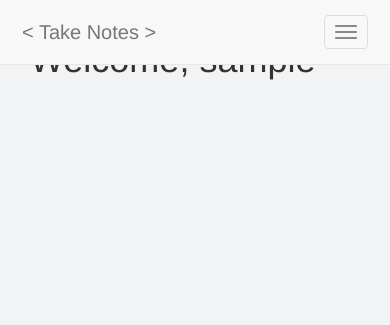
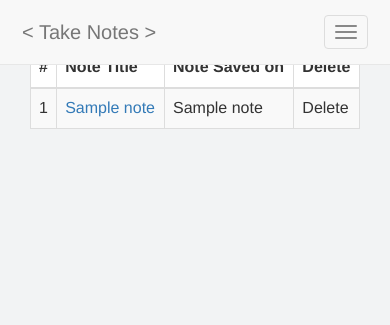
Before and after one commit to OmkarPathak/A-Simple-Note-Taking-Web-App, a Flask app: template templates/profile.html in a window 390 px wide. Shown: the top 325 px of the page. Run offline with Flask 2, Linux system fonts and the light colour scheme; the template is opened without the code that fills it: most values are stand-ins (such as "Sample title", 1, 10 or a date in 2020); parts of the project's set-up code (start-up, migrations or seed data) failed here and were passed over; some libraries are stand-ins or nearby versions.

Commit message:
Modified index and profile

```diff
--- a/templates/index.html
+++ b/templates/index.html
@@ -24,6 +24,14 @@
                 </div><!-- ./navbar-header -->
                 <div id="navbar" class="navbar-collapse collapse">
                     <ul class="nav navbar-nav" id="navbar-links">
+                        {% if username %}
+                            <li>
+                                <a href="/notes/add/">NEW NOTE</a>
+                            </li>
+                            <li>
+                                <a href="/profile/">VIEW ALL NOTES</a>
+                            </li>
+                        {% else %}
                             <li>
                                 <a href="#home"> HOME </a>
                             </li>
@@ -33,6 +41,7 @@
                             <li>
                                 <a href="/"> CONTACT US </a>
                             </li>
+                        {% endif %}
                     </ul>
                     <ul class="nav navbar-nav navbar-right">
                         {% if username %}
@@ -46,6 +55,7 @@
             </div><!-- ./container-->
         </nav>
         <div class="add-margin-top"></div>
+        {{ content }}
         {% block content %}
 
         {% endblock %}
--- a/templates/profile.html
+++ b/templates/profile.html
@@ -1,10 +1,30 @@
 {% extends "index.html" %}
 
 {% block content %}
-    <div class="container">
+    <div class="container"  style="padding-top: 2%">
         <div class="col-lg-12 col-md-12 col-sm-12 col-xs-12">
             {% if username %}
-                <h1>Welcome, {{ username }}</h1>
+                <!-- <h1>Welcome, {{ username }}</h1> -->
+                <table class="table table-hover table-striped table-bordered" style="background-color: white;">
+                    <thead class="text-center">
+                        <tr>
+                            <th>#</th>
+                            <th>Note Title</th>
+                            <th>Note Saved on</th>
+                            <th>Delete</th>
+                        </tr>
+                    </thead>
+                    <tbody>
+                        {% for note in notes %}
+                            <tr>
+                                <td>{{ loop.index }}</td>
+                                <td> <a href="/notes/{{ note[0] }}/">{{ note[3] }}</a></td>
+                                <td>{{ note[1] }}</td>
+                                <td> Delete </td>
+                            </tr>
+                        {%  endfor %}
+                    </tbody>
+                </table>
             {% endif %}
         </div>
     </div>
```
Also changed, not shown: templates/add_note.html (added, +35 -0 lines), templates/view_note.html (added, +21 -0 lines).
